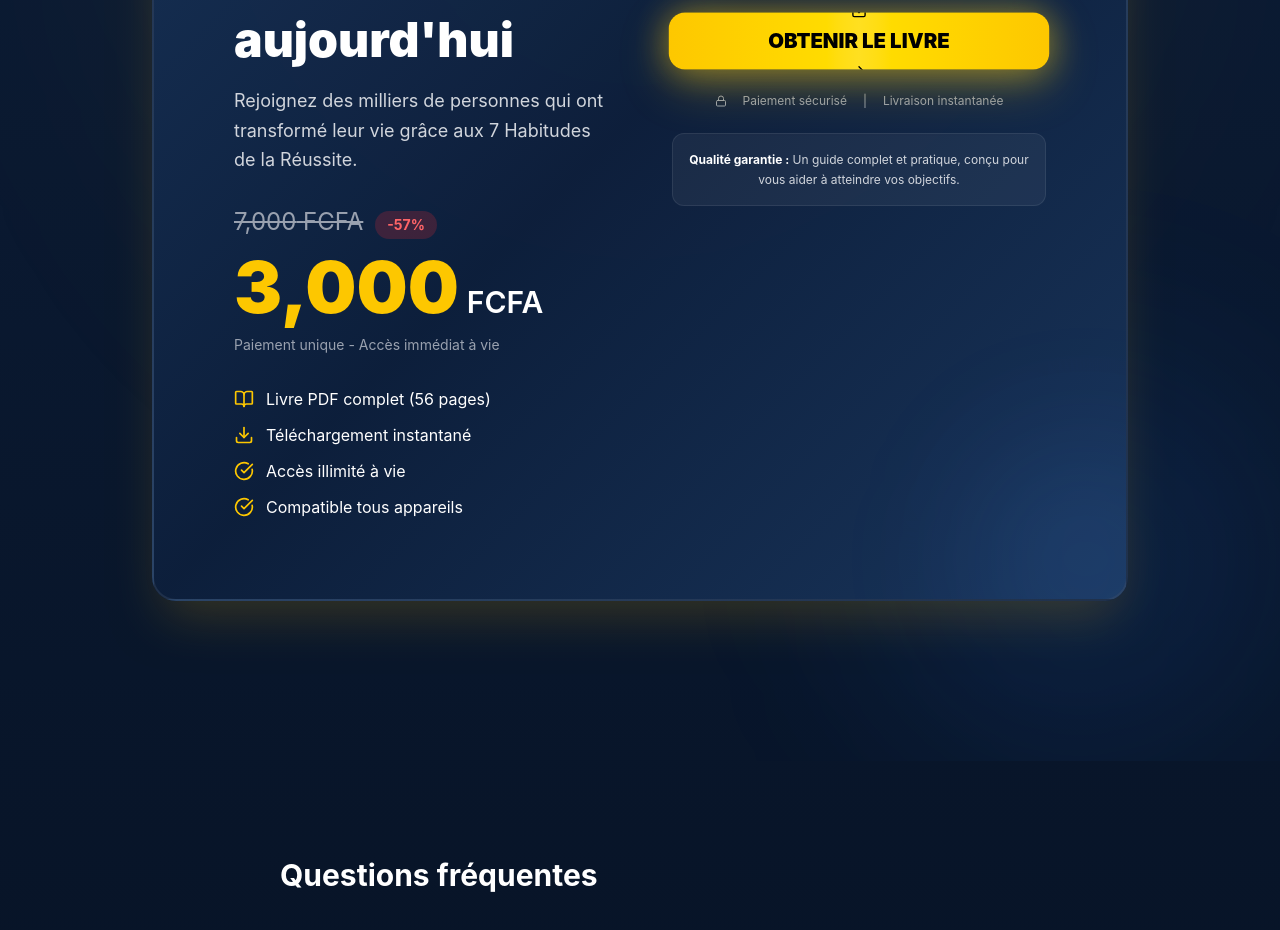
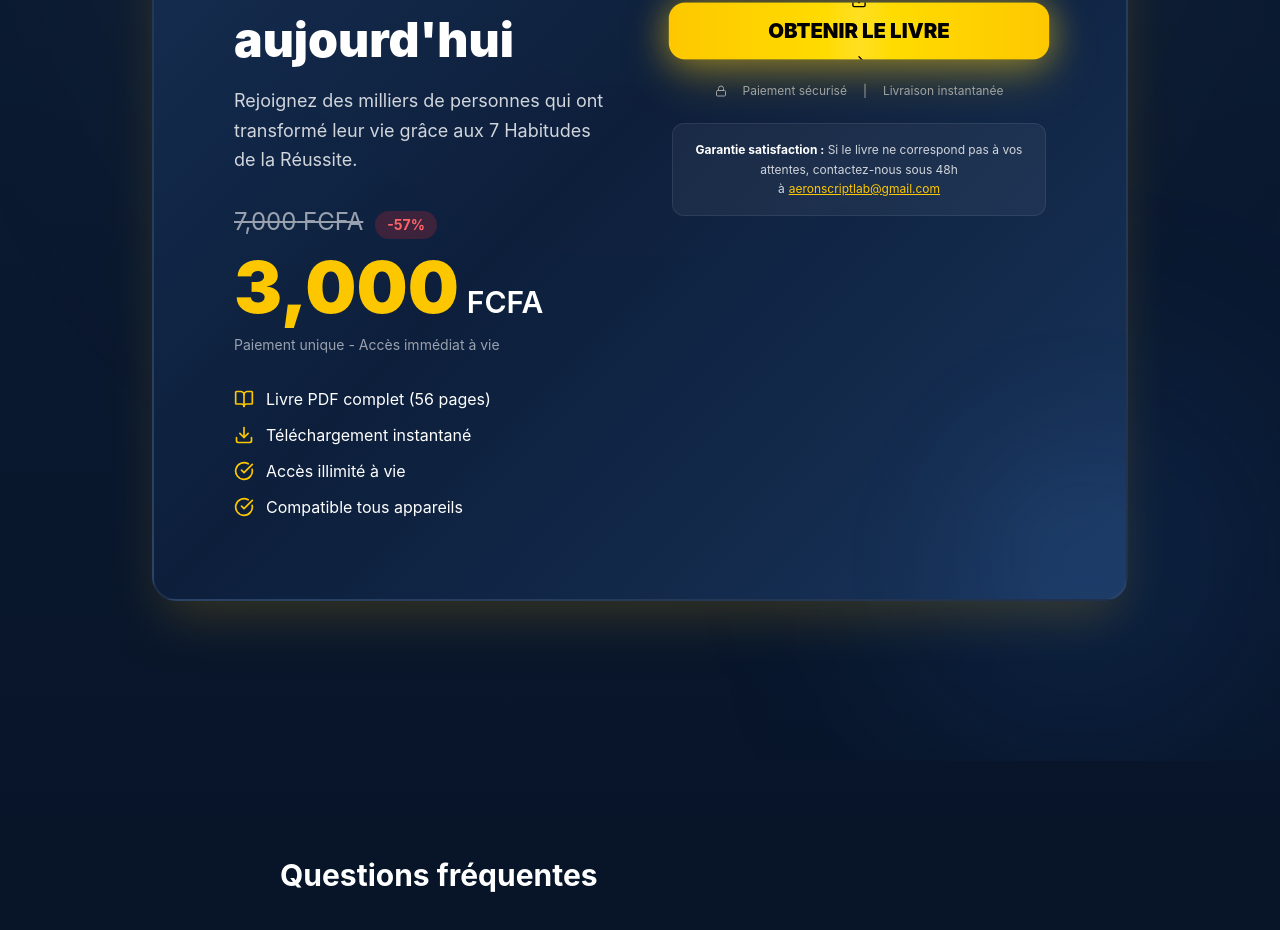
Before and after one commit to matserh/brookly, a Next.js app: page / in a window 1280 px wide. Shown: the part 3227-4157 px from the top of the page. Built offline with nearby package versions, Linux system fonts and the light colour scheme.

Commit message:
Ajout email contact aeronscriptlab@gmail.com dans garantie

```diff
--- a/src/app/page.tsx
+++ b/src/app/page.tsx
@@ -372,7 +372,8 @@ export default function LandingPage() {
                   {/* Mini garantie */}
                   <div className="bg-white/5 border border-white/10 rounded-xl p-4 text-center max-w-sm">
                     <p className="text-xs text-gray-300 leading-relaxed">
-                      <strong className="text-white">Qualité garantie :</strong> Un guide complet et pratique, conçu pour vous aider à atteindre vos objectifs.
+                      <strong className="text-white">Garantie satisfaction :</strong> Si le livre ne correspond pas à vos attentes, contactez-nous sous 48h à
+                      <a href="mailto:aeronscriptlab@gmail.com" className="text-yellow-400 hover:text-yellow-300 underline ml-1">aeronscriptlab@gmail.com</a>
                     </p>
                   </div>
                 </div>
```
